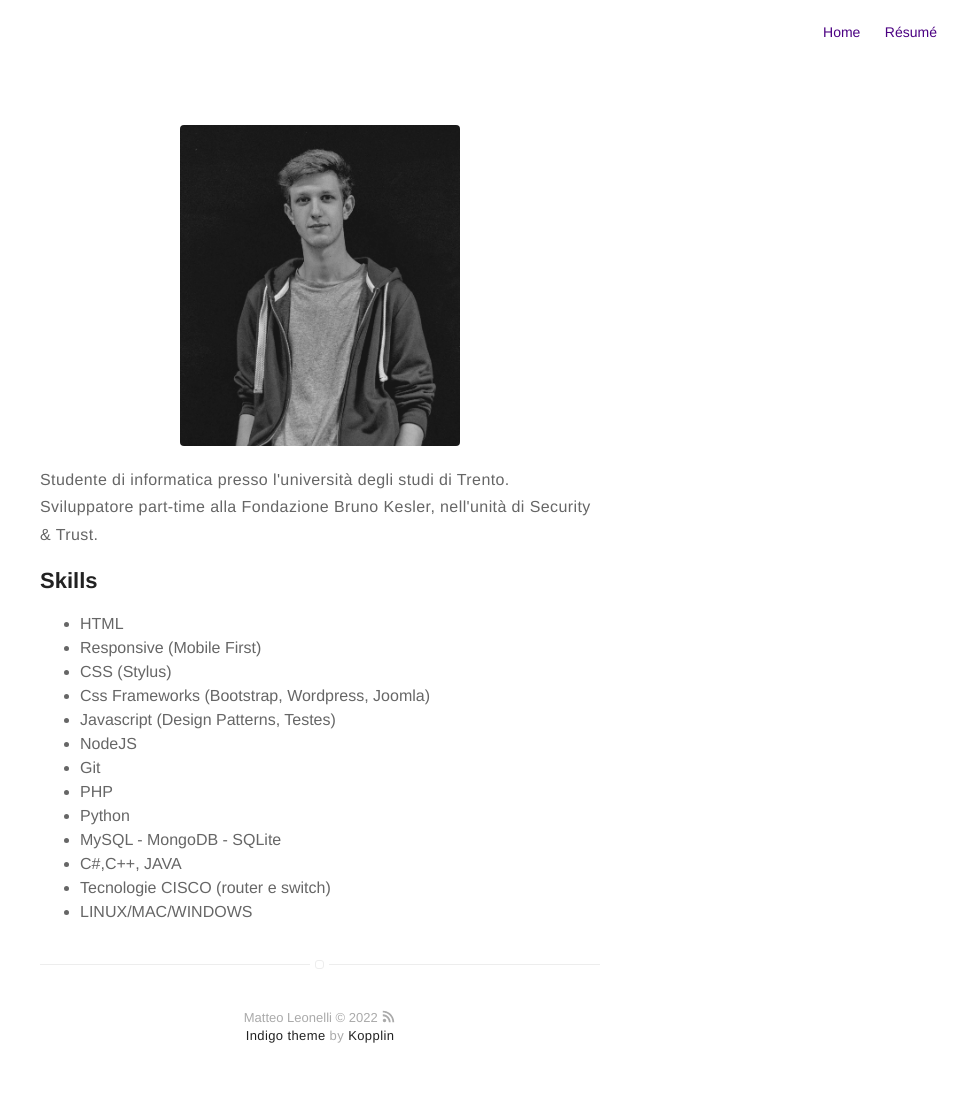
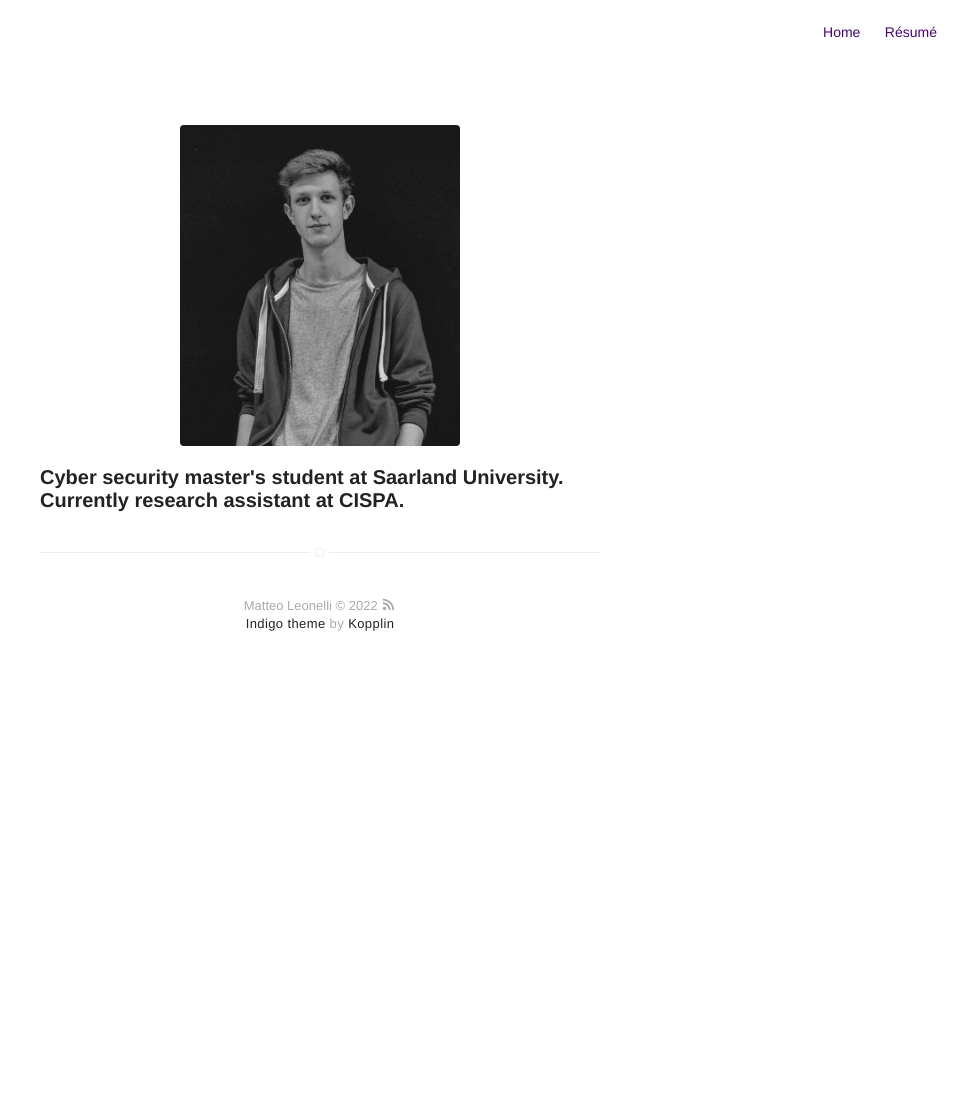
Before and after one commit to Leonelli/leonelli.github.io, a Jekyll site: the page built from about.md, in a window 1280 px wide. Shown: the whole page, without its empty margins (320-1280 px from the left). Built offline with Jekyll 4.4.1, drawn with Linux system fonts in a browser that asks for light colours; after the commit the page ends 900 px from its top, so only the background shows below that.

Commit message:
Update about.md

```diff
--- a/about.md
+++ b/about.md
@@ -5,22 +5,4 @@ layout: page
 ![Profile Image]({{ site.url }}/{{ site.picture }})
 
 
-<p>Studente di informatica presso l'università degli studi di Trento. Sviluppatore part-time alla Fondazione Bruno Kesler, nell'unità di Security & Trust.</p>
-
-<h2>Skills</h2>
-
-<ul class="skill-list">
-	<li>HTML</li>
-	<li>Responsive (Mobile First)</li>
-	<li>CSS (Stylus)</li>
-	<li>Css Frameworks (Bootstrap, Wordpress, Joomla)</li>
-	<li>Javascript (Design Patterns, Testes)</li>
-	<li>NodeJS</li>
-	<li>Git</li>
-	<li>PHP</li>
-	<li>Python</li>
-	<li>MySQL - MongoDB - SQLite</li>
-	<li>C#,C++, JAVA</li>
-  <li>Tecnologie CISCO (router e switch)</li>
-  <li>LINUX/MAC/WINDOWS</li>
-</ul>
+<h3>Cyber security master's student at Saarland University. Currently research assistant at CISPA.</h3>
```
